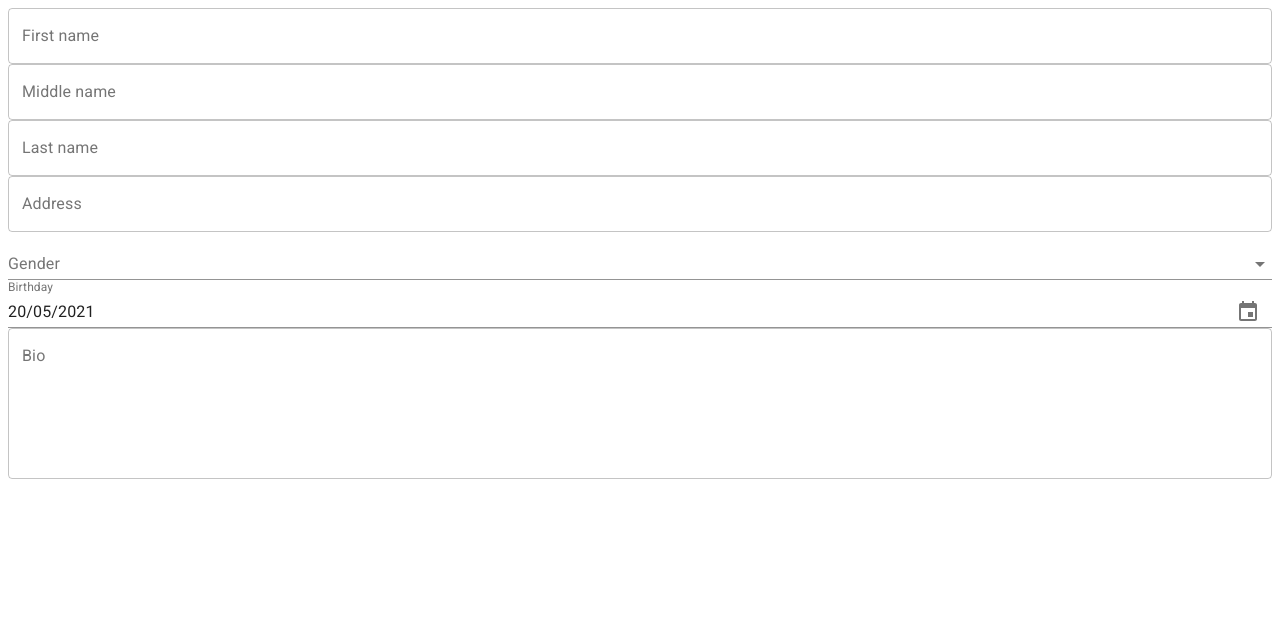
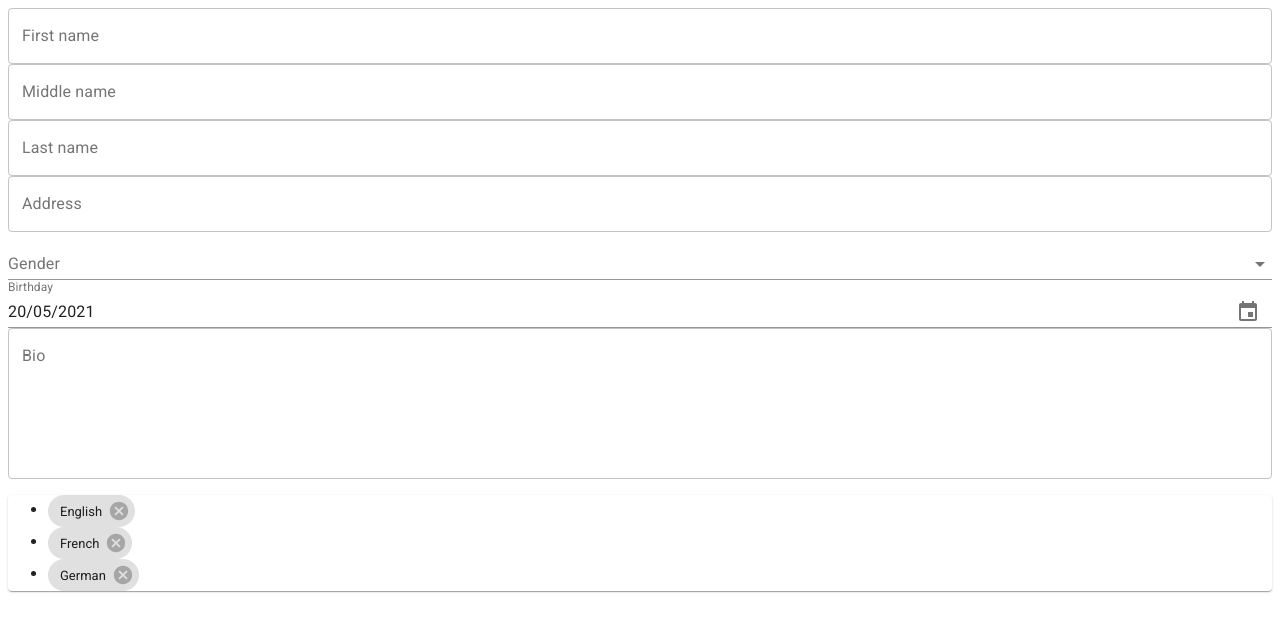
Before and after one commit to habib-chawki/social-app-front, a React (Create React App) app: page /profile-form in a window 1280 px wide. Shown: the top 632 px of the page. Built offline with nearby package versions, Linux system fonts and the light colour scheme.

Commit message:
Add languages chips list

```diff
--- a/src/components/custom/ProfileForm.jsx
+++ b/src/components/custom/ProfileForm.jsx
@@ -5,6 +5,8 @@ import {
    MenuItem,
    FormControl,
    InputLabel,
+   Chip,
+   Paper,
    Box,
 } from '@material-ui/core';
 
@@ -17,7 +19,8 @@ import DateFnsUtils from '@date-io/date-fns';
 
 function ProfileForm() {
    const [gender, setGender] = useState('');
-   const [birthday, setBirthday] = useState(Date.now());
+   const [birthday, setBirthday] = useState();
+   const [languages, setLanguages] = useState(['English', 'French', 'German']);
 
    const handleGenderChange = (event) => {
       setGender(event.target.value);
@@ -25,6 +28,10 @@ function ProfileForm() {
 
    const handleBirthdayChange = (date) => {
       setBirthday(date);
+   };
+
+   const handleLanguageDelete = (langToDelete) => {
+      setLanguages(languages.filter((lang) => langToDelete !== lang));
    };
 
    return (
@@ -54,6 +61,17 @@ function ProfileForm() {
             </MuiPickersUtilsProvider>
 
             <TextField label="Bio" variant="outlined" multiline rows={6} />
+
+            <Paper component="ul">
+               {languages.map((language) => (
+                  <li>
+                     <Chip
+                        label={language}
+                        onDelete={handleLanguageDelete}
+                     ></Chip>
+                  </li>
+               ))}
+            </Paper>
          </Box>
       </form>
    );
```
